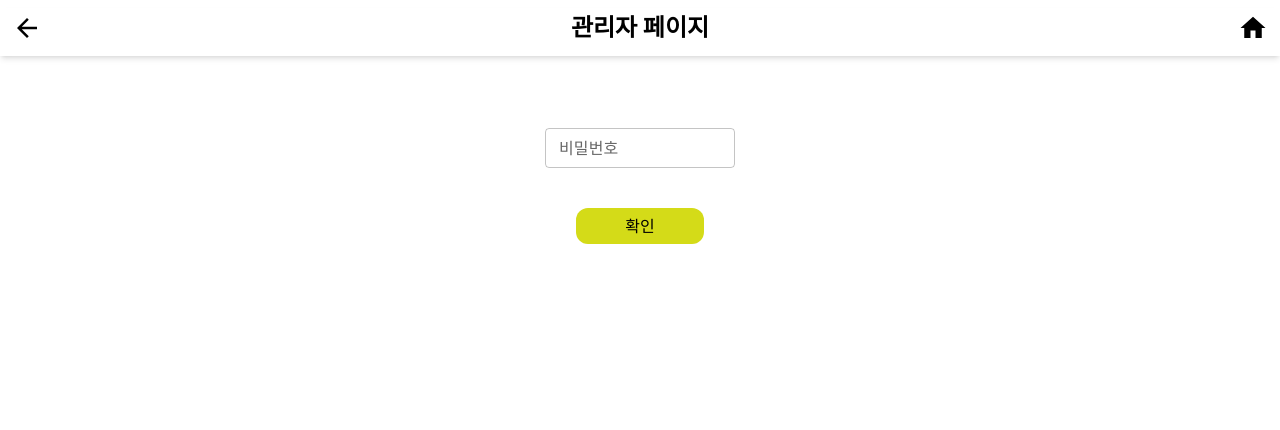
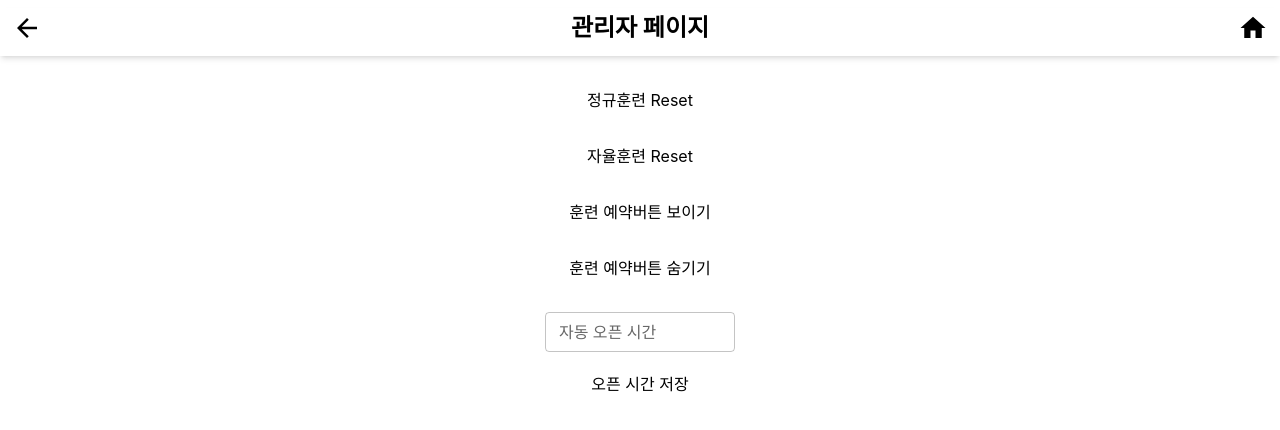
Before and after one commit to codepam2020/omicron-reserve-system, a React (Create React App) app: page /manage in a window 1280 px wide. Shown: the top 430 px of the page. Built offline with nearby package versions, Linux system fonts and the light colour scheme.

Commit message:
time update

```diff
--- a/package.json
+++ b/package.json
@@ -6,7 +6,8 @@
     "@emotion/react": "^11.10.6",
     "@emotion/styled": "^11.10.6",
     "@mui/icons-material": "^5.11.11",
-    "@mui/material": "^5.11.13",
+    "@mui/material": "^5.11.14",
+    "@mui/x-date-pickers": "^6.0.3",
     "@testing-library/jest-dom": "^5.16.5",
     "@testing-library/react": "^13.4.0",
     "@testing-library/user-event": "^13.5.0",
--- a/src/data/firebase.ts
+++ b/src/data/firebase.ts
@@ -20,23 +20,24 @@ const firebaseConfig = {
 const app = initializeApp(firebaseConfig);
 const db = getFirestore(app);
 
-const collection = "test_reserve";
-const collection_setting = "test_setting";
+const collection_reserve = "reserve"; // reserve // test_reserve
+const collection_setting = "setting"; // setting // test_setting
+const collection_log = "log_data"; // log_data // test_log
 
 async function getTueData() {
-  const docRef = doc(db, collection, "tue");
+  const docRef = doc(db, collection_reserve, "tue");
   const docSnap = await getDoc(docRef);
   return docSnap.data() as object;
 }
 
 async function getWedData() {
-  const docRef = doc(db, collection, "wed");
+  const docRef = doc(db, collection_reserve, "wed");
   const docSnap = await getDoc(docRef);
   return docSnap.data() as object;
 }
 
 async function getThuData() {
-  const docRef = doc(db, collection, "thu");
+  const docRef = doc(db, collection_reserve, "thu");
   const docSnap = await getDoc(docRef);
   return docSnap.data() as object;
 }
@@ -45,7 +46,7 @@ async function addRegularReserve(names: any) {
   var data: any = {};
   data[names.time] = { names: arrayUnion(names) };
 
-  await setDoc(doc(db, collection, names.week), data, { merge: true });
+  await setDoc(doc(db, collection_reserve, names.week), data, { merge: true });
 }
 
 async function addFreeReserve(names: any) {
@@ -56,12 +57,12 @@ async function addFreeReserve(names: any) {
     data[names.time] = { B: { names: arrayUnion(names) } };
   }
 
-  await setDoc(doc(db, collection, names.week), data, { merge: true });
+  await setDoc(doc(db, collection_reserve, names.week), data, { merge: true });
 }
 
 async function logDataFree(names: any) {
   await setDoc(
-    doc(db, "log_data", "free_log_data"),
+    doc(db, collection_log, "free_log_data"),
     { data: arrayUnion(names) },
     { merge: true }
   );
@@ -69,7 +70,7 @@ async function logDataFree(names: any) {
 
 async function logDataRegular(names: any) {
   await setDoc(
-    doc(db, "log_data", "regular_log_data"),
+    doc(db, collection_log, "regular_log_data"),
     { data: arrayUnion(names) },
     { merge: true }
   );
@@ -79,7 +80,7 @@ async function removeRegularReserve(names: any) {
   var data: any = {};
   data[names.time] = { names: arrayRemove(names) };
 
-  await setDoc(doc(db, collection, names.week), data, { merge: true });
+  await setDoc(doc(db, collection_reserve, names.week), data, { merge: true });
 }
 
 async function removeFreeReserve(names: any) {
@@ -90,12 +91,12 @@ async function removeFreeReserve(names: any) {
     data[names.time] = { B: { names: arrayRemove(names) } };
   }
 
-  await setDoc(doc(db, collection, names.week), data, { merge: true });
+  await setDoc(doc(db, collection_reserve, names.week), data, { merge: true });
 }
 
 async function resetRegularReserve() {
   await setDoc(
-    doc(db, collection, "tue"),
+    doc(db, collection_reserve, "tue"),
     {
       reg_time1: { names: [] },
       reg_time2: { names: [] },
@@ -104,7 +105,7 @@ async function resetRegularReserve() {
     { merge: true }
   );
   await setDoc(
-    doc(db, collection, "thu"),
+    doc(db, collection_reserve, "thu"),
     {
       reg_time1: { names: [] },
       reg_time2: { names: [] },
@@ -116,21 +117,21 @@ async function resetRegularReserve() {
 
 async function resetFreeReserve() {
   await setDoc(
-    doc(db, collection, "tue"),
+    doc(db, collection_reserve, "tue"),
     {
       time1: { A: { names: [] }, B: { names: [] } },
     },
     { merge: true }
   );
   await setDoc(
-    doc(db, collection, "thu"),
+    doc(db, collection_reserve, "thu"),
     {
       time1: { A: { names: [] }, B: { names: [] } },
     },
     { merge: true }
   );
   await setDoc(
-    doc(db, collection, "wed"),
+    doc(db, collection_reserve, "wed"),
     {
       time1: { A: { names: [] }, B: { names: [] } },
       time2: {
--- a/src/screens/components/custom_alert.tsx
+++ b/src/screens/components/custom_alert.tsx
@@ -8,9 +8,10 @@ const Container = styled.div`
   border-radius: 15px;
   width: 70%;
   height: 120px;
-  background-color: white;
+  background-color: #ffffff;
   box-shadow: 2px 8px 10px lightgray;
   transform: translate(-50%,-50%);
+  z-index: 1;
 `;
 
 export default function CustomAlert ({ title, clickYes, clickNo }: { title: string, clickYes: any, clickNo: any; }) {
--- a/src/screens/components/manage_content.tsx
+++ b/src/screens/components/manage_content.tsx
@@ -1,5 +1,6 @@
 import { useState } from "react";
 import { Link } from "react-router-dom";
+import TextField from '@mui/material/TextField';
 import CustomAlert from "./custom_alert";
 import { resetRegularReserve, resetFreeReserve, setTrainigReserveButtonVisible, } from "../../data/firebase";
 
@@ -7,6 +8,7 @@ export default function ManageContent () {
 
   const [regAlertVisible, setRegAlertVisible] = useState(false);
   const [freeAlertVisible, setFreeAlertVisible] = useState(false);
+  const [openTime, setOpenTime] = useState('');
 
 
   function clickRegResetButton () {
@@ -27,9 +29,6 @@ export default function ManageContent () {
     alert('예약 버튼 숨기기 완료');
   }
 
-
-
-
   function regReset () {
     resetRegularReserve();
     alert('reset 완료');
@@ -42,8 +41,16 @@ export default function ManageContent () {
     setFreeAlertVisible(false);
   }
 
+  function saveOpenTime () {
+    const nowTime = new Date;
+    const setedTime = new Date(openTime);
+    nowTime > setedTime ? console.log('open') : console.log('closed');
+  }
+
+
   return (
     <div className="flex flex-col items-center justify-start w-full min-h-screen">
+
       <Link to="#!" onClick={clickRegResetButton}>정규훈련 Reset</Link>
       <div className="h-8" />
       <Link to="#!" onClick={clickFreeResetButton}>자율훈련 Reset</Link>
@@ -51,6 +58,22 @@ export default function ManageContent () {
       <Link to="#!" onClick={clickTrainingButtonShow}>훈련 예약버튼 보이기</Link>
       <div className="h-8" />
       <Link to="#!" onClick={clickTrainingButtonHidden}>훈련 예약버튼 숨기기</Link>
+      <div className="h-8" />
+      <div>
+        <TextField
+          id="outlined-basic"
+          label="자동 오픈 시간"
+          variant="outlined"
+          size="small"
+          placeholder="2023-04-03 12:00"
+
+          sx={{ width: 190 }}
+          onChange={(e) => setOpenTime(e.target.value)}
+          value={openTime}
+        />
+      </div>
+      <div className="h-5" />
+      <Link to="#" onClick={saveOpenTime}>오픈 시간 저장</Link>
 
       {
         regAlertVisible ?
--- a/src/screens/home_page.tsx
+++ b/src/screens/home_page.tsx
@@ -1,20 +1,26 @@
 import { useEffect, useState } from "react";
-import { Link } from "react-router-dom";
+import { Link, useNavigate } from "react-router-dom";
 import { getTrainingReserveButtonVisible } from "../data/firebase";
 import { CustomButton } from "./components";
 
 
+
 export default function HomePage () {
+  const navigate = useNavigate();
 
   const [reserveButtonVisible, setReserveButtonVisible] = useState(false);
 
   useEffect(() => {
     getTrainingReserveButtonVisible().then((re: any) => setReserveButtonVisible(re.reserve_button_visible));
+
   }, []);
 
   function clickNotTime () {
     alert('훈련 예약 기간이 아닙니다');
+    navigate('/regular-reserve');
+
   }
+
 
 
   return (
--- a/src/screens/manage_page.tsx
+++ b/src/screens/manage_page.tsx
@@ -3,6 +3,8 @@ import { Appbar } from "./components";
 import TextField from '@mui/material/TextField';
 import { Link } from "react-router-dom";
 import { ManageContent } from "./components";
+
+
 
 export default function ManagaPage () {
 
@@ -24,7 +26,8 @@ export default function ManagaPage () {
       <Appbar title="관리자 페이지" />
 
       <div className="h-8" />
-      {visible ?
+
+      {true ?
         <ManageContent />
         :
         <div className="flex flex-col items-center w-full">
--- a/tailwind.config.js
+++ b/tailwind.config.js
@@ -7,6 +7,7 @@ module.exports = {
         basic: "#000000",
         button: "#d4db18",
         name: "#919191",
+        // transparent: rgba("1,1,1,0.5"),
       },
       fontSize: {
         title: 24,
```
Also changed, not shown: 1 other file (tests, documents, lock files or other folders).
